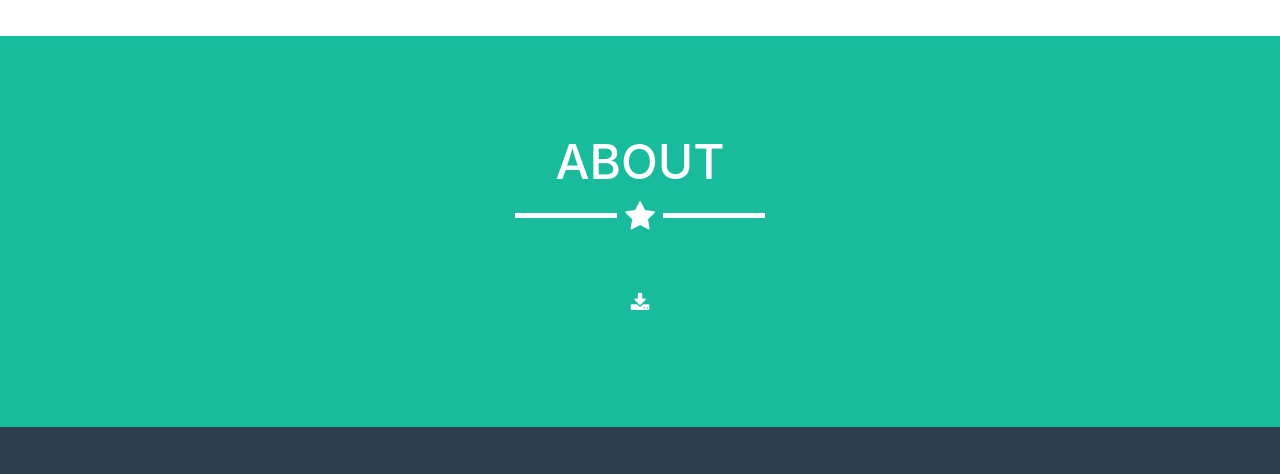
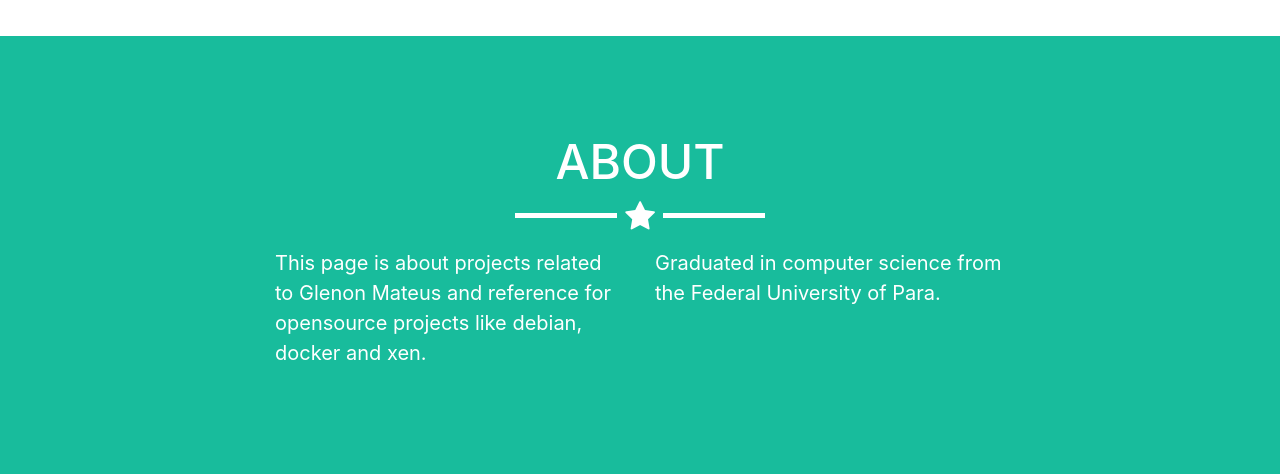
Before and after one commit to glenonmateus/glenonmateus.github.io, a website with bundled scripts: page index.html in a window 1280 px wide. Shown: the part 1352-1826 px from the top of the page. Built offline with nearby package versions, Linux system fonts and the light colour scheme.

Commit message:
adicionado informações no about

```diff
--- a/index.html
+++ b/index.html
@@ -41,11 +41,6 @@
             <li class="nav-item">
               <a class="nav-link js-scroll-trigger" href="#about">About</a>
             </li>
-            <!--
-            <li class="nav-item">
-              <a class="nav-link js-scroll-trigger" href="#contact">Contact</a>
-            </li>
-            -->
           </ul>
         </div>
       </div>
@@ -110,15 +105,19 @@
         <hr class="star-light">
         <div class="row">
           <div class="col-lg-4 ml-auto">
-            <p></p>
+            <p>
+            This page is about projects related to Glenon Mateus and reference for opensource projects like debian, docker and xen.
+            </p>
           </div>
           <div class="col-lg-4 mr-auto">
-            <p></p>
+            <p>
+            Graduated in computer science from the Federal University of Para.
+            </p>
           </div>
-          <div class="col-lg-8 mx-auto text-center">
+          <!--<div class="col-lg-8 mx-auto text-center">
             <a href="#" class="btn btn-lg btn-outline">
               <i class="fa fa-download"></i>
-            </a>
+            </a>-->
           </div>
         </div>
       </div>
@@ -171,7 +170,6 @@
       </div>
     </section>
     -->
-
     <!-- Footer -->
     <footer class="text-center">
       <div class="footer-above">
```
Also changed, not shown: 1 other file.
